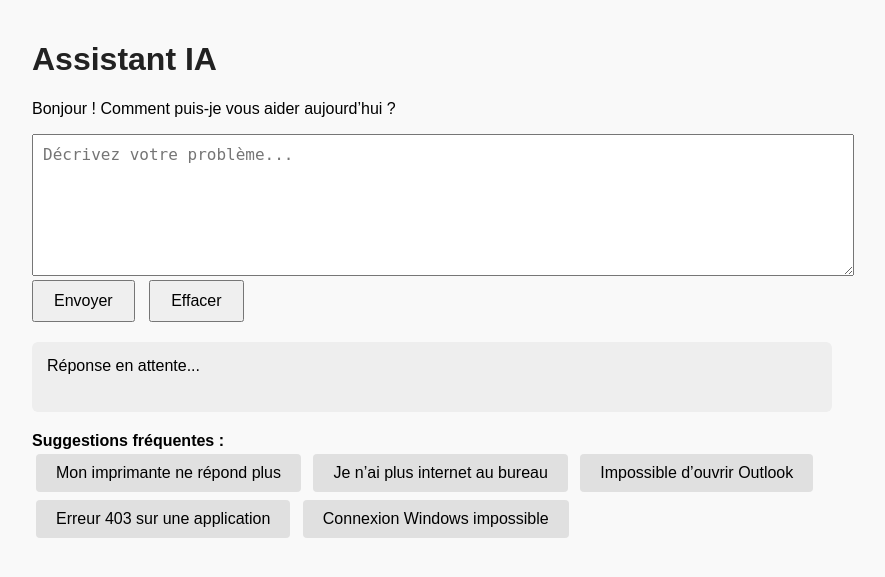
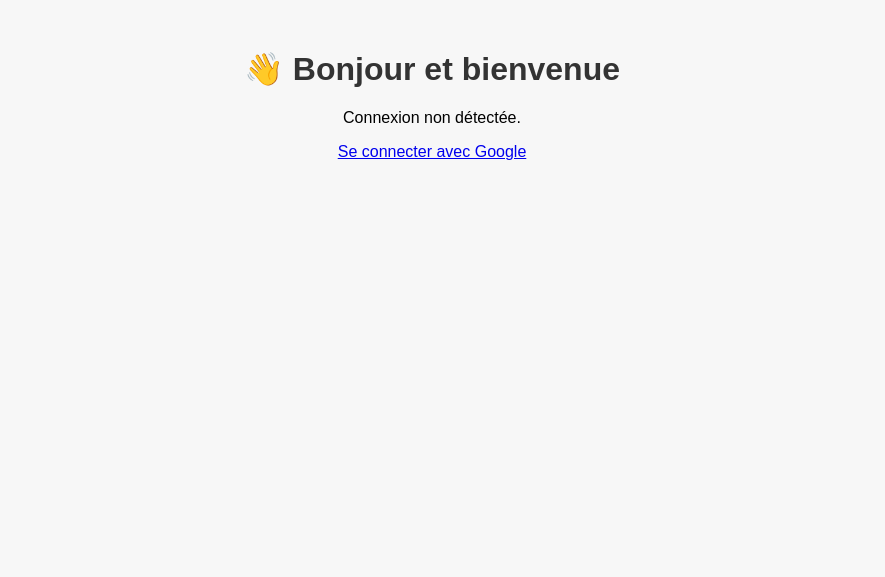
Before and after one commit to YAMROUCHE/agentic-assistant, a Flask app: template templates/index.html in a window 1280 px wide. Shown: the top 577 px of the page, without its empty margins (208-1093 px from the left). Run offline with Flask 3, Linux system fonts and the light colour scheme; the template is opened without the code that fills it, so the values that code supplies are empty.

Commit message:
🔐 Auth Google + Flask stable

```diff
--- a/app.py
+++ b/app.py
@@ -1,34 +1,33 @@
+import os
 from flask import Flask, redirect, url_for, session, render_template
 from flask_dance.contrib.google import make_google_blueprint, google
-import os
-from pinecone import Pinecone, PodSpec
-from dotenv import load_dotenv
-
-load_dotenv()
+from flask_cors import CORS
 
 app = Flask(__name__)
-app.secret_key = os.getenv("FLASK_SECRET_KEY", "dev_secret")
+CORS(app)
 
-# Auth Google
-blueprint = make_google_blueprint(
-    client_id=os.getenv("GOOGLE_CLIENT_ID"),
-    client_secret=os.getenv("GOOGLE_CLIENT_SECRET"),
+app.secret_key = os.environ.get("FLASK_SECRET_KEY")
+os.environ["OAUTHLIB_INSECURE_TRANSPORT"] = "1"  # autorise HTTP (utile en dev)
+
+google_bp = make_google_blueprint(
+    client_id=os.environ.get("GOOGLE_OAUTH_CLIENT_ID"),
+    client_secret=os.environ.get("GOOGLE_OAUTH_CLIENT_SECRET"),
     scope=["profile", "email"],
-    redirect_url="/",
+    redirect_url="/login/google/authorized"
 )
-app.register_blueprint(blueprint, url_prefix="/login")
+app.register_blueprint(google_bp, url_prefix="/login")
 
 @app.route("/")
 def index():
     if not google.authorized:
         return redirect(url_for("google.login"))
     resp = google.get("/oauth2/v2/userinfo")
-    user_info = resp.json()
-    return render_template("index.html", user=user_info)
+    if resp.ok:
+        email = resp.json()["email"]
+        return f"✅ Connecté en tant que : {email}"
+    return "❌ Erreur lors de la connexion"
 
-# Pinecone (exemple minimal de client initialisé)
-pc = Pinecone(api_key=os.getenv("PINECONE_API_KEY"))
-# Exemple : vérifie si l’index existe
-print(pc.list_indexes())
-
-# Pas de app.run ici — Gunicorn prendra le relais
+@app.route("/logout")
+def logout():
+    session.clear()
+    return redirect("/")
--- a/requirements.txt
+++ b/requirements.txt
@@ -1,6 +1,6 @@
 Flask==3.0.1
+Flask-Cors==4.0.0
 Flask-Dance==7.1.0
+gunicorn==21.2.0
 python-dotenv==1.0.1
-requests-oauthlib==2.0.0
-pinecone-client==3.2.2
-gunicorn==21.2.0
+requests==2.32.3
--- a/templates/index.html
+++ b/templates/index.html
@@ -3,108 +3,39 @@
 <head>
   <meta charset="UTF-8">
   <meta name="viewport" content="width=device-width, initial-scale=1">
-  <title>Assistant IA</title>
+  <title>Bienvenue</title>
   <style>
     body {
-      font-family: Arial, sans-serif;
-      padding: 20px;
-      max-width: 800px;
-      margin: auto;
-      background-color: #f9f9f9;
+      font-family: sans-serif;
+      max-width: 600px;
+      margin: 50px auto;
+      text-align: center;
+      background-color: #f7f7f7;
     }
     h1 {
-      color: #222;
+      color: #333;
     }
-    textarea {
-      width: 100%;
-      height: 120px;
-      padding: 10px;
-      font-size: 1rem;
-    }
-    button {
-      padding: 10px 20px;
-      margin-right: 10px;
-      font-size: 1rem;
-      cursor: pointer;
-    }
-    #response {
+    .user {
       margin-top: 20px;
-      background: #eee;
       padding: 15px;
-      border-radius: 6px;
-      min-height: 40px;
-    }
-    .suggestions {
-      margin-top: 20px;
-    }
-    .suggestions button {
-      margin: 4px;
-      background: #e0e0e0;
-      border: none;
-      border-radius: 4px;
-    }
-    .userinfo {
-      margin-bottom: 10px;
-      font-size: 0.9rem;
-      color: #555;
+      background: white;
+      border-radius: 8px;
+      box-shadow: 0 2px 5px rgba(0,0,0,0.1);
     }
   </style>
 </head>
 <body>
-
-  <h1>Assistant IA</h1>
+  <h1>👋 Bonjour et bienvenue</h1>
 
   {% if user %}
-    <div class="userinfo">
-      Connecté en tant que : {{ user.name }} ({{ user.email }})
+    <div class="user">
+      <p><strong>Nom :</strong> {{ user.name }}</p>
+      <p><strong>Email :</strong> {{ user.email }}</p>
     </div>
+  {% else %}
+    <p>Connexion non détectée.</p>
+    <a href="{{ url_for('google.login') }}">Se connecter avec Google</a>
   {% endif %}
-
-  <p>Bonjour ! Comment puis-je vous aider aujourd’hui ?</p>
-
-  <textarea id="message" placeholder="Décrivez votre problème..."></textarea><br>
-  <button onclick="sendMessage()">Envoyer</button>
-  <button onclick="resetMessage()">Effacer</button>
-
-  <div id="response">Réponse en attente...</div>
-
-  <div class="suggestions">
-    <strong>Suggestions fréquentes :</strong><br>
-    <button onclick="useSuggestion('Mon imprimante ne répond plus')">Mon imprimante ne répond plus</button>
-    <button onclick="useSuggestion('Je n’ai plus internet au bureau')">Je n’ai plus internet au bureau</button>
-    <button onclick="useSuggestion('Impossible d’ouvrir Outlook')">Impossible d’ouvrir Outlook</button>
-    <button onclick="useSuggestion('Erreur 403 sur une application')">Erreur 403 sur une application</button>
-    <button onclick="useSuggestion('Connexion Windows impossible')">Connexion Windows impossible</button>
-  </div>
-
-  <script>
-    async function sendMessage() {
-      const msg = document.getElementById('message').value.trim();
-      if (!msg) return;
-
-      document.getElementById('response').textContent = "⏳ Traitement en cours...";
-      try {
-        const res = await fetch("/ask", {
-          method: "POST",
-          headers: { "Content-Type": "application/json" },
-          body: JSON.stringify({ message: msg })
-        });
-        const data = await res.json();
-        document.getElementById('response').textContent = data.response || data.error || "❌ Erreur";
-      } catch (err) {
-        document.getElementById('response').textContent = "Erreur de connexion.";
-      }
-    }
-
-    function useSuggestion(text) {
-      document.getElementById('message').value = text;
-    }
-
-    function resetMessage() {
-      document.getElementById('message').value = "";
-      document.getElementById('response').textContent = "Réponse en attente...";
-    }
-  </script>
 
 </body>
 </html>
```
Also changed, not shown: render.yaml (added, +13 -0 lines).
